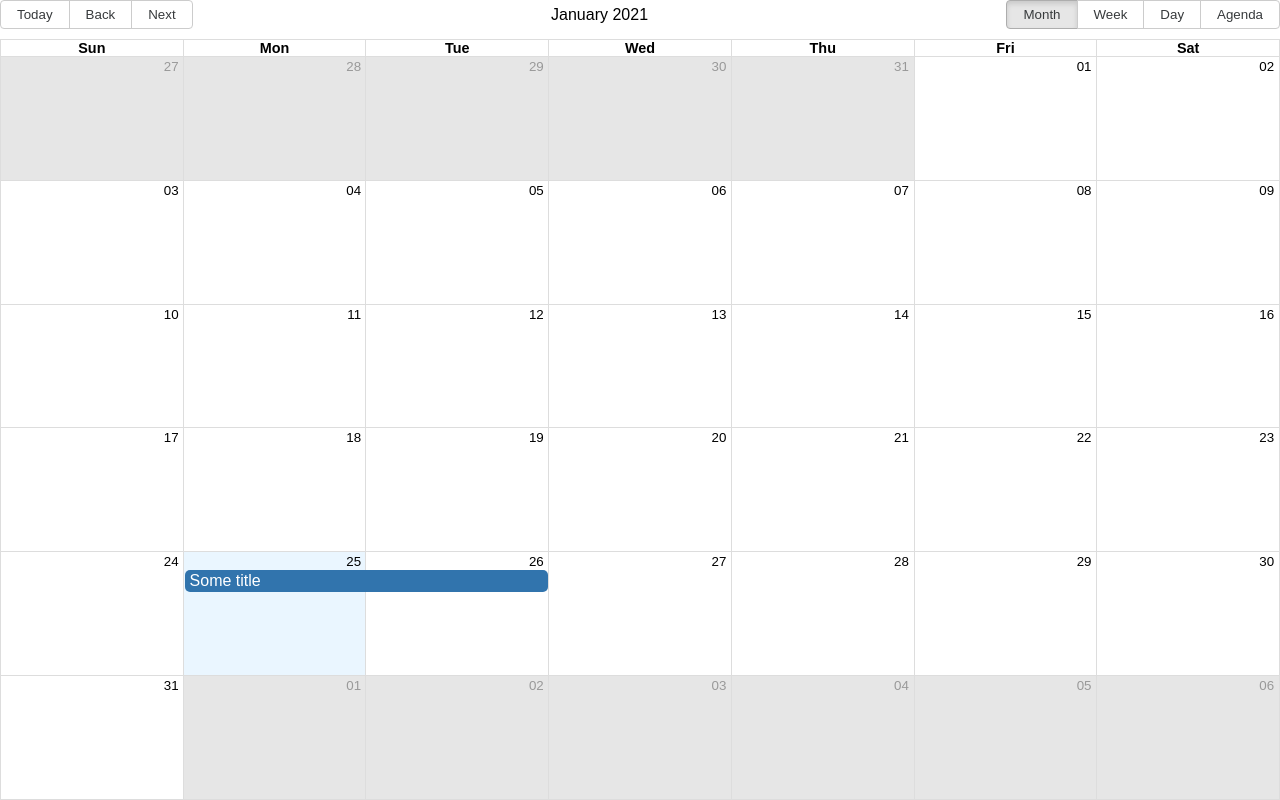
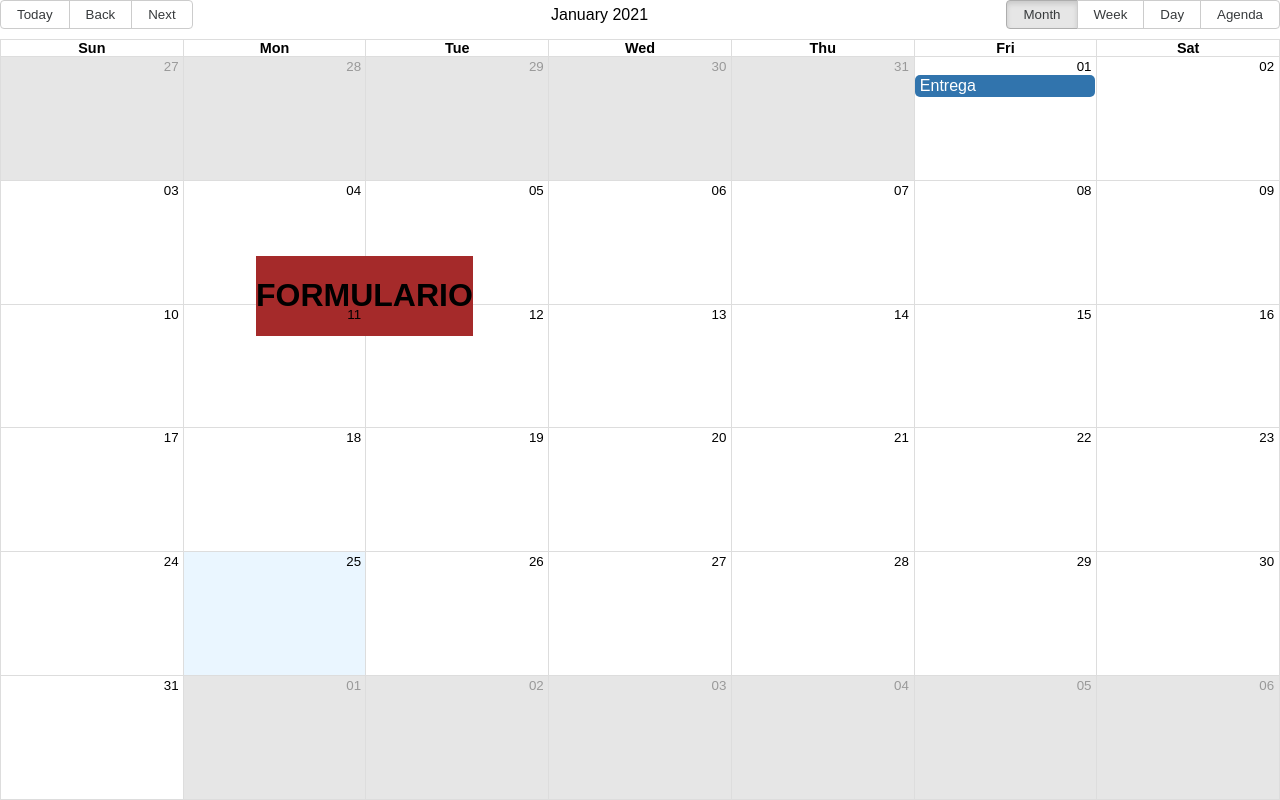
Before and after one commit to srosd/calendar, a React (Create React App) app: page / in a window 1280 px wide. Built offline with nearby package versions, Linux system fonts and the light colour scheme.

Commit message:
config components

```diff
--- a/public/index.html
+++ b/public/index.html
@@ -19,7 +19,7 @@
       work correctly both with client-side routing and a non-root public URL.
       Learn how to configure a non-root public URL by running `npm run build`.
     -->
-    <title>React App</title>
+    <title>Calendar App</title>
   </head>
   <body>
     <noscript>
--- a/src/App.css
+++ b/src/App.css
@@ -1,28 +1,6 @@
-.App {
-  text-align: center;
+.modal{
+  position: fixed;
+  top: 20vw;
+  left: 20vw;
+  background-color: brown;
 }
-
-.App-logo {
-  animation: App-logo-spin infinite 20s linear;
-  height: 80px;
-}
-
-.App-header {
-  background-color: #222;
-  height: 150px;
-  padding: 20px;
-  color: white;
-}
-
-.App-title {
-  font-size: 1.5em;
-}
-
-.App-intro {
-  font-size: large;
-}
-
-@keyframes App-logo-spin {
-  from { transform: rotate(0deg); }
-  to { transform: rotate(360deg); }
-}
--- a/src/App.js
+++ b/src/App.js
@@ -5,17 +5,18 @@ import moment from "moment";
 import "./App.css";
 import "react-big-calendar/lib/css/react-big-calendar.css";
 
+import Modal from './components/Modal';
+
+
 const localizer = momentLocalizer(moment);
 
 class App extends Component {
   state = {
     events: [
       {
-        start: moment().toDate(),
-        end: moment()
-          .add(1, "days")
-          .toDate(),
-        title: "Some title"
+        start: '2021-01-01',
+        end: '2021-01-02',
+        title: "Entrega"
       }
     ]
   };
@@ -30,7 +31,11 @@ class App extends Component {
           events={this.state.events}
           style={{ height: "100vh" }}
         />
+
+        <Modal />
       </div>
+
+
     );
   }
 }
--- /dev/null
+++ b/src/components/Modal.js
@@ -0,0 +1,11 @@
+import React from 'react'
+
+export const Modal = () => {
+    return (
+        <div className="modal">
+            <h1>FORMULARIO</h1>
+        </div>
+    )
+}
+
+export default Modal;
```
Also changed, not shown: 1 other file (tests, documents, lock files or other folders).
